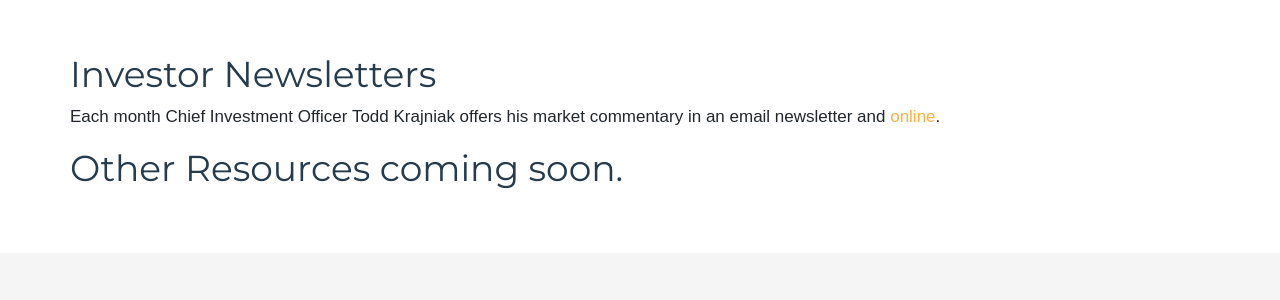
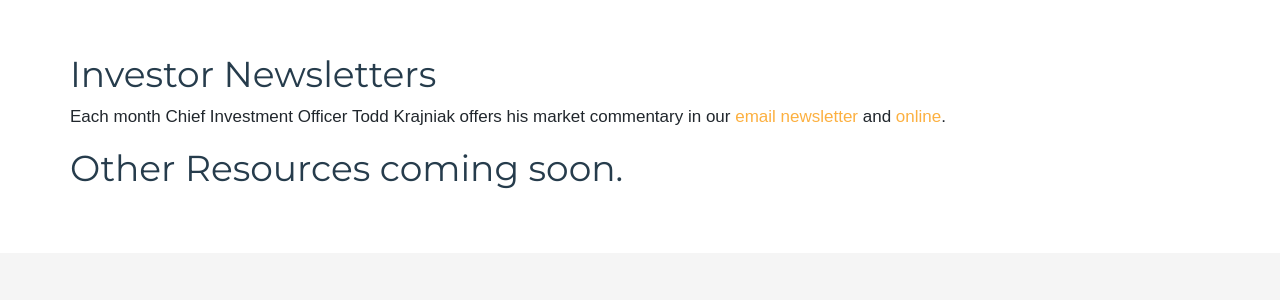
Before and after one commit to davidsilvasmith/kcm, a Jekyll site: the page built from resources.md, in a window 1280 px wide. Shown: the part 445-745 px from the top of the page. Built offline with Jekyll 4.4.1, drawn with Linux system fonts in a browser that asks for light colours; nearby versions of some CDN libraries; some web fonts are replaced; comment, search, counter and statistics services are not loaded.

Commit message:
updated resources with a newsletter link

```diff
--- a/resources.md
+++ b/resources.md
@@ -7,6 +7,6 @@ permalink: /resources/
 
 # Investor Newsletters
 
-Each month Chief Investment Officer Todd Krajniak offers his market commentary in an email newsletter and [online](/blog/).
+Each month Chief Investment Officer Todd Krajniak offers his market commentary in our [email newsletter](/investor/) and [online](/blog/).
 
 # Other Resources coming soon.
```
